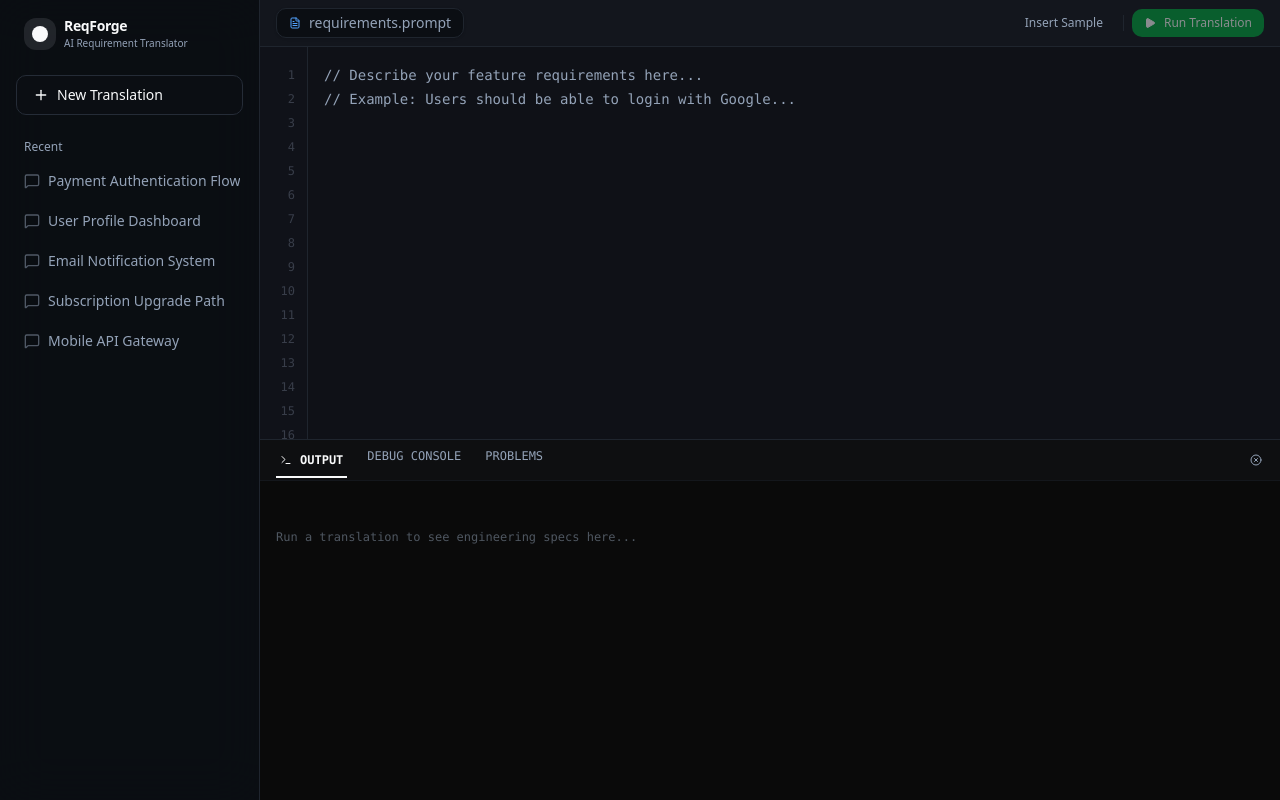
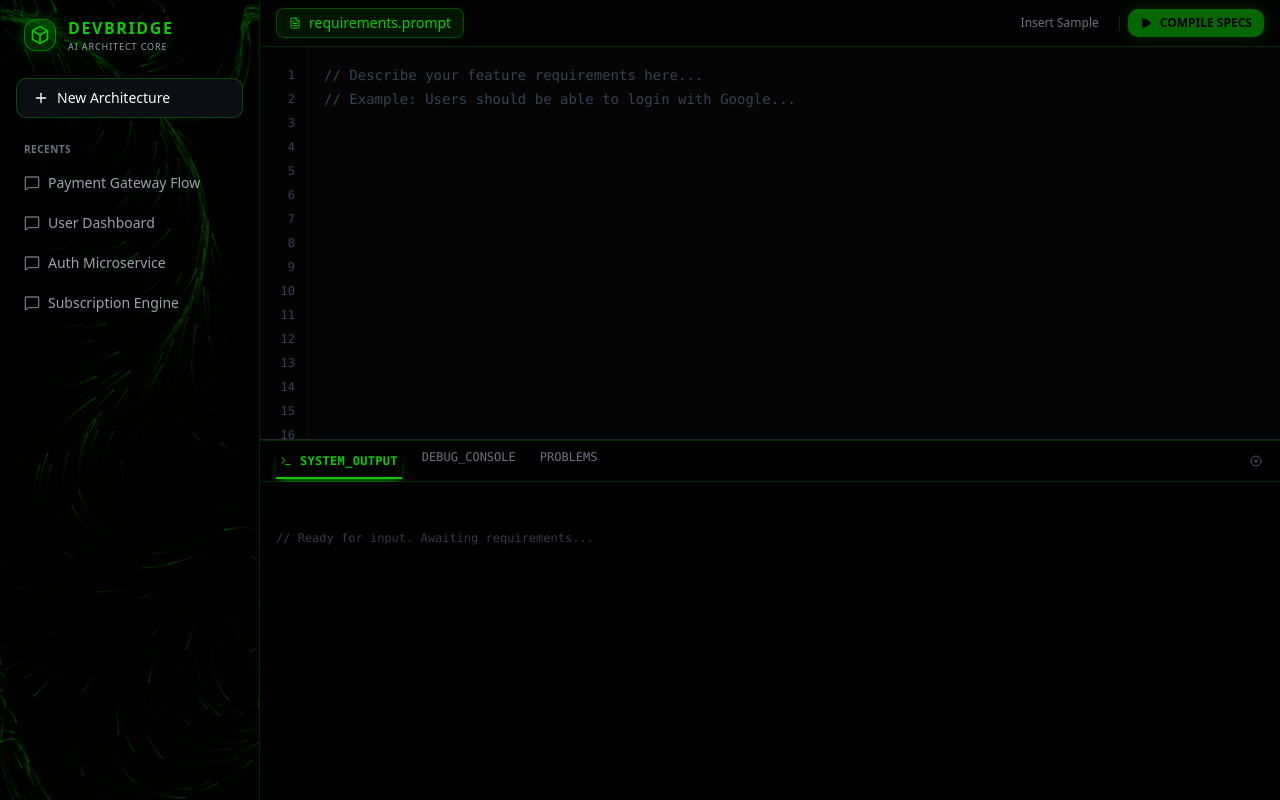
Before and after one commit to notfawkes/Marauders-Of-ML, a Next.js app in the folder reqforge/: page / in a window 1280 px wide. Built offline with nearby package versions, Linux system fonts and the light colour scheme.

Commit message:
Revamped the whole UI with the color theme of black and green

```diff
--- a/reqforge/src/components/AIOutput.tsx
+++ b/reqforge/src/components/AIOutput.tsx
@@ -11,79 +11,79 @@ interface AIOutputProps {
 
 export function AIOutput({ loading, data }: AIOutputProps) {
     return (
-        <div className="flex h-full flex-col bg-[#0a0a0a] text-xs font-mono">
+        <div className="flex h-full flex-col bg-black text-xs font-mono border-t border-[#08CB00]/20">
             {/* Terminal Header */}
-            <div className="flex items-center justify-between border-b border-border/40 bg-muted/20 px-4 py-2">
+            <div className="flex items-center justify-between border-b border-[#08CB00]/20 bg-black px-4 py-2">
                 <div className="flex items-center gap-4">
-                    <div className="flex items-center gap-2 border-b-2 border-primary px-1 pb-2 -mb-2.5 text-foreground">
+                    <div className="flex items-center gap-2 border-b-2 border-[#08CB00] px-1 pb-2 -mb-2.5 text-[#08CB00] shadow-[0_4px_10px_-4px_#08CB00]">
                         <Terminal className="h-3 w-3" />
-                        <span className="font-semibold">OUTPUT</span>
+                        <span className="font-semibold tracking-wide">SYSTEM_OUTPUT</span>
                     </div>
-                    <div className="px-1 text-muted-foreground pb-2 cursor-pointer hover:text-foreground">DEBUG CONSOLE</div>
-                    <div className="px-1 text-muted-foreground pb-2 cursor-pointer hover:text-foreground">PROBLEMS</div>
+                    <div className="px-1 text-gray-500 pb-2 cursor-pointer hover:text-[#08CB00] transition-colors">DEBUG_CONSOLE</div>
+                    <div className="px-1 text-gray-500 pb-2 cursor-pointer hover:text-[#08CB00] transition-colors">PROBLEMS</div>
                 </div>
                 <div className="flex items-center gap-2">
-                    <Button variant="ghost" size="icon" className="h-4 w-4 text-muted-foreground hover:text-foreground">
+                    <Button variant="ghost" size="icon" className="h-4 w-4 text-gray-600 hover:text-[#08CB00]">
                         <XCircle className="h-3 w-3" />
                     </Button>
                 </div>
             </div>
 
             {/* Terminal Body */}
-            <ScrollArea className="flex-1 p-4">
+            <ScrollArea className="flex-1 p-4 bg-black">
                 {loading ? (
-                    <div className="space-y-1 text-muted-foreground animate-pulse">
-                        <p>Running translation task...</p>
-                        <p> Analyzing requirements...</p>
-                        <p> &gt; Parsing user intent...</p>
+                    <div className="space-y-1 text-[#08CB00] animate-pulse">
+                        <p>&gt; Initializing DevBridge AI core...</p>
+                        <p>&gt; Analyzing requirements graph...</p>
+                        <p>&gt; Generating architecture specs...</p>
                     </div>
                 ) : !data ? (
-                    <div className="h-20 flex items-center text-muted-foreground/50">
-                        <p>Run a translation to see engineering specs here...</p>
+                    <div className="h-20 flex items-center text-gray-500/50">
+                        <p className="font-mono">// Ready for input. Awaiting requirements...</p>
                     </div>
                 ) : (
                     <div className="space-y-6">
                         {/* Section: User Stories */}
                         <div className="space-y-2">
-                            <div className="flex items-center gap-2 text-green-400 font-bold border-b border-white/10 pb-1 mb-2">
+                            <div className="flex items-center gap-2 text-[#08CB00] font-bold border-b border-[#08CB00]/20 pb-1 mb-2">
                                 <Check className="h-3 w-3" />
-                                <span>USER STORIES GENERATED</span>
+                                <span>USER_STORIES.JSON</span>
                             </div>
-                            <ul className="space-y-1 pl-4 text-muted-foreground">
-                                <li>[frontend] As a user, I want to authenticate via OTP so I can access the system securely.</li>
-                                <li>[frontend] As a user, I want to reset my password using a verified email link.</li>
-                                <li>[backend] As a system, I want to issue JWT tokens upon successful login.</li>
+                            <ul className="space-y-1 pl-4 text-gray-300">
+                                <li><span className="text-gray-600">01.</span> As a user, I want to authenticate via OTP so I can access the system securely.</li>
+                                <li><span className="text-gray-600">02.</span> As a user, I want to reset my password using a verified email link.</li>
+                                <li><span className="text-gray-600">03.</span> As a system, I want to issue JWT tokens upon successful login.</li>
                             </ul>
                         </div>
 
                         {/* Section: APIs */}
                         <div className="space-y-2">
-                            <div className="flex items-center gap-2 text-blue-400 font-bold border-b border-white/10 pb-1 mb-2">
+                            <div className="flex items-center gap-2 text-[#08CB00] font-bold border-b border-[#08CB00]/20 pb-1 mb-2">
                                 <Code className="h-3 w-3" />
-                                <span>API ENDPOINTS DETECTED</span>
+                                <span>API_ENDPOINTS.YAML</span>
                             </div>
                             <div className="space-y-1 pl-4">
-                                <div className="flex gap-2"><span className="text-yellow-500 w-12">POST</span> <span>/auth/login-otp</span></div>
-                                <div className="flex gap-2"><span className="text-yellow-500 w-12">POST</span> <span>/auth/verify-otp</span></div>
-                                <div className="flex gap-2"><span className="text-green-500 w-12">GET</span> <span>/user/profile</span></div>
+                                <div className="flex gap-2"><span className="text-[#08CB00] font-bold w-12">POST</span> <span className="text-gray-300">/auth/login-otp</span></div>
+                                <div className="flex gap-2"><span className="text-[#08CB00] font-bold w-12">POST</span> <span className="text-gray-300">/auth/verify-otp</span></div>
+                                <div className="flex gap-2"><span className="text-cyan-500 font-bold w-12">GET</span> <span className="text-gray-300">/user/profile</span></div>
                             </div>
                         </div>
 
                         {/* Section: Edge Cases */}
                         <div className="space-y-2">
-                            <div className="flex items-center gap-2 text-amber-500 font-bold border-b border-white/10 pb-1 mb-2">
+                            <div className="flex items-center gap-2 text-amber-500 font-bold border-b border-amber-500/20 pb-1 mb-2">
                                 <AlertTriangle className="h-3 w-3" />
-                                <span>EDGE CASES & RISKS</span>
+                                <span>EDGE_CASES.MD</span>
                             </div>
-                            <ul className="space-y-1 pl-4 text-red-300/80">
-                                <li>[risk - high] OTP expiration or replay attacks.</li>
-                                <li>[risk - med] Token revocation on password reset not handled.</li>
-                                <li>[perf] Rate limiting missing on auth endpoints.</li>
+                            <ul className="space-y-1 pl-4 text-amber-200/80">
+                                <li>[WARN] OTP expiration or replay attacks.</li>
+                                <li>[WARN] Token revocation on password reset not handled.</li>
+                                <li>[PERF] Rate limiting missing on auth endpoints.</li>
                             </ul>
                         </div>
 
-                        <div className="pt-4 text-green-500">
-                            &gt; Translation complete. 3 stories, 3 endpoints, 3 risks identified.
+                        <div className="pt-4 text-[#08CB00] border-t border-[#08CB00]/10 mt-4">
+                            &gt; Process completed successfully. Artifacts generated.
                         </div>
                     </div>
                 )}
--- /dev/null
+++ b/reqforge/src/components/NeuralBackground.tsx
@@ -0,0 +1,204 @@
+"use client"
+
+import React, { useEffect, useRef } from "react";
+import { cn } from "@/lib/utils";
+
+interface NeuralBackgroundProps {
+    className?: string;
+    /**
+     * Color of the particles.
+     * Defaults to a cyan/indigo mix if not specified.
+     */
+    color?: string;
+    /**
+     * The opacity of the trails (0.0 to 1.0).
+     * Lower = longer trails. Higher = shorter trails.
+     * Default: 0.1
+     */
+    trailOpacity?: number;
+    /**
+     * Number of particles. Default: 800
+     */
+    particleCount?: number;
+    /**
+     * Speed multiplier. Default: 1
+     */
+    speed?: number;
+}
+
+export default function NeuralBackground({
+    className,
+    color = "#6366f1", // Default Indigo
+    trailOpacity = 0.15,
+    particleCount = 600,
+    speed = 1,
+}: NeuralBackgroundProps) {
+    const canvasRef = useRef<HTMLCanvasElement>(null);
+    const containerRef = useRef<HTMLDivElement>(null);
+
+    useEffect(() => {
+        const canvas = canvasRef.current;
+        const container = containerRef.current;
+        if (!canvas || !container) return;
+
+        const ctx = canvas.getContext("2d");
+        if (!ctx) return;
+
+        // --- CONFIGURATION ---
+        let width = container.clientWidth;
+        let height = container.clientHeight;
+        let particles: Particle[] = [];
+        let animationFrameId: number;
+        let mouse = { x: -1000, y: -1000 }; // Start off-screen
+
+        // --- PARTICLE CLASS ---
+        class Particle {
+            x: number;
+            y: number;
+            vx: number;
+            vy: number;
+            age: number;
+            life: number;
+
+            constructor() {
+                this.x = Math.random() * width;
+                this.y = Math.random() * height;
+                this.vx = 0;
+                this.vy = 0;
+                this.age = 0;
+                // Random lifespan to create natural recycling
+                this.life = Math.random() * 200 + 100;
+            }
+
+            update() {
+                // 1. Flow Field Math (Simplex-ish noise)
+                // We calculate an angle based on position to create the "flow"
+                const angle = (Math.cos(this.x * 0.005) + Math.sin(this.y * 0.005)) * Math.PI;
+
+                // 2. Add force from flow field
+                this.vx += Math.cos(angle) * 0.2 * speed;
+                this.vy += Math.sin(angle) * 0.2 * speed;
+
+                // 3. Mouse Repulsion/Attraction
+                const dx = mouse.x - this.x;
+                const dy = mouse.y - this.y;
+                const distance = Math.sqrt(dx * dx + dy * dy);
+                const interactionRadius = 150;
+
+                if (distance < interactionRadius) {
+                    const force = (interactionRadius - distance) / interactionRadius;
+                    // Push away
+                    this.vx -= dx * force * 0.05;
+                    this.vy -= dy * force * 0.05;
+                }
+
+                // 4. Apply Velocity & Friction
+                this.x += this.vx;
+                this.y += this.vy;
+                this.vx *= 0.95; // Friction to stop infinite acceleration
+                this.vy *= 0.95;
+
+                // 5. Aging
+                this.age++;
+                if (this.age > this.life) {
+                    this.reset();
+                }
+
+                // 6. Wrap around screen
+                if (this.x < 0) this.x = width;
+                if (this.x > width) this.x = 0;
+                if (this.y < 0) this.y = height;
+                if (this.y > height) this.y = 0;
+            }
+
+            reset() {
+                this.x = Math.random() * width;
+                this.y = Math.random() * height;
+                this.vx = 0;
+                this.vy = 0;
+                this.age = 0;
+                this.life = Math.random() * 200 + 100;
+            }
+
+            draw(context: CanvasRenderingContext2D) {
+                context.fillStyle = color;
+                // Fade in and out based on age
+                const alpha = 1 - Math.abs((this.age / this.life) - 0.5) * 2;
+                context.globalAlpha = alpha;
+                context.fillRect(this.x, this.y, 1.5, 1.5); // Tiny dots are faster than arcs
+            }
+        }
+
+        // --- INITIALIZATION ---
+        const init = () => {
+            // Handle High-DPI screens (Retina)
+            const dpr = window.devicePixelRatio || 1;
+            canvas.width = width * dpr;
+            canvas.height = height * dpr;
+            ctx.scale(dpr, dpr);
+            canvas.style.width = `${width}px`;
+            canvas.style.height = `${height}px`;
+
+            particles = [];
+            for (let i = 0; i < particleCount; i++) {
+                particles.push(new Particle());
+            }
+        };
+
+        // --- ANIMATION LOOP ---
+        const animate = () => {
+            // "Fade" effect: Instead of clearing the canvas, we draw a semi-transparent rect
+            // This creates the "Trails" look.
+            // We use the background color of the parent or a dark overlay.
+            // Assuming dark mode for this effect usually:
+            ctx.fillStyle = `rgba(0, 0, 0, ${trailOpacity})`;
+            ctx.fillRect(0, 0, width, height);
+
+            particles.forEach((p) => {
+                p.update();
+                p.draw(ctx);
+            });
+
+            animationFrameId = requestAnimationFrame(animate);
+        };
+
+        // --- EVENT LISTENERS ---
+        const handleResize = () => {
+            width = container.clientWidth;
+            height = container.clientHeight;
+            init();
+        };
+
+        const handleMouseMove = (e: MouseEvent) => {
+            const rect = canvas.getBoundingClientRect();
+            mouse.x = e.clientX - rect.left;
+            mouse.y = e.clientY - rect.top;
+        };
+
+        const handleMouseLeave = () => {
+            mouse.x = -1000;
+            mouse.y = -1000;
+        }
+
+        // Start
+        init();
+        animate();
+
+        window.addEventListener("resize", handleResize);
+        container.addEventListener("mousemove", handleMouseMove);
+        container.addEventListener("mouseleave", handleMouseLeave);
+
+        return () => {
+            window.removeEventListener("resize", handleResize);
+            container.removeEventListener("mousemove", handleMouseMove);
+            container.removeEventListener("mouseleave", handleMouseLeave);
+            cancelAnimationFrame(animationFrameId);
+        };
+    }, [color, trailOpacity, particleCount, speed]);
+
+    return (
+        <div ref={containerRef} className={cn("relative w-full h-full bg-black overflow-hidden", className)}>
+            <canvas ref={canvasRef} className="block w-full h-full" />
+        </div>
+    );
+}
--- a/reqforge/src/components/RequirementInput.tsx
+++ b/reqforge/src/components/RequirementInput.tsx
@@ -18,40 +18,40 @@ export function RequirementInput({ onGenerate, isGenerating }: RequirementInputP
     }
 
     return (
-        <div className="flex h-full flex-col">
+        <div className="flex h-full flex-col bg-[#050505]">
             {/* Editor Header / Toolbar */}
-            <div className="flex items-center justify-between border-b bg-muted/40 px-4 py-2">
+            <div className="flex items-center justify-between border-b border-[#08CB00]/20 bg-black/50 px-4 py-2">
                 <div className="flex items-center gap-2">
-                    <div className="flex items-center gap-2 rounded-md bg-background border px-3 py-1 text-sm text-muted-foreground shadow-sm">
-                        <FileText className="h-3 w-3 text-blue-400" />
+                    <div className="flex items-center gap-2 rounded-sm bg-[#08CB00]/10 border border-[#08CB00]/30 px-3 py-1 text-sm text-[#08CB00] shadow-[0_0_10px_rgba(8,203,0,0.1)]">
+                        <FileText className="h-3 w-3" />
                         <span>requirements.prompt</span>
                     </div>
                 </div>
 
                 <div className="flex items-center gap-2">
-                    <Button variant="ghost" size="sm" onClick={handleSample} className="h-7 text-xs text-muted-foreground hover:text-foreground">
+                    <Button variant="ghost" size="sm" onClick={handleSample} className="h-7 text-xs text-gray-500 hover:text-[#08CB00] hover:bg-[#08CB00]/10">
                         Insert Sample
                     </Button>
-                    <div className="h-4 w-[1px] bg-border" />
+                    <div className="h-4 w-[1px] bg-[#08CB00]/20" />
                     <Button
                         size="sm"
                         onClick={() => onGenerate(input)}
                         disabled={!input || isGenerating}
-                        className="h-7 bg-green-600 hover:bg-green-700 text-white gap-2 text-xs"
+                        className="h-7 bg-[#08CB00] hover:bg-[#08CB00]/80 text-black font-bold gap-2 text-xs shadow-[0_0_15px_rgba(8,203,0,0.4)] transition-all hover:scale-105"
                     >
                         {isGenerating ? (
                             <Sparkles className="h-3 w-3 animate-spin" />
                         ) : (
                             <Play className="h-3 w-3 fill-current" />
                         )}
-                        Run Translation
+                        COMPILE SPECS
                     </Button>
                 </div>
             </div>
 
             {/* Editor Body */}
-            <div className="relative flex-1 bg-[#0f1117]">
-                <div className="absolute left-0 top-0 bottom-0 w-12 border-r bg-muted/10 flex flex-col items-end pt-4 pr-3 text-xs text-muted-foreground/30 font-mono select-none">
+            <div className="relative flex-1 bg-[#050505]">
+                <div className="absolute left-0 top-0 bottom-0 w-12 border-r border-[#08CB00]/10 bg-black/40 flex flex-col items-end pt-4 pr-3 text-xs text-gray-700 font-mono select-none">
                     {Array.from({ length: 20 }).map((_, i) => (
                         <div key={i} className="leading-6">{i + 1}</div>
                     ))}
@@ -61,7 +61,7 @@ export function RequirementInput({ onGenerate, isGenerating }: RequirementInputP
                     onChange={(e) => setInput(e.target.value)}
                     placeholder="// Describe your feature requirements here...
 // Example: Users should be able to login with Google..."
-                    className="h-full w-full resize-none border-0 bg-transparent p-4 pl-16 font-mono text-sm leading-6 focus-visible:ring-0 text-gray-300"
+                    className="h-full w-full resize-none border-0 bg-transparent p-4 pl-16 font-mono text-sm leading-6 focus-visible:ring-0 text-gray-300 placeholder:text-gray-700"
                 />
             </div>
         </div>
--- a/reqforge/src/components/Sidebar.tsx
+++ b/reqforge/src/components/Sidebar.tsx
@@ -1,40 +1,60 @@
+"use client"
+
 import { Button } from "@/components/ui/button"
 import { ScrollArea } from "@/components/ui/scroll-area"
-import { Plus, MessageSquare } from "lucide-react"
+import { Plus, MessageSquare, Box } from "lucide-react"
+import NeuralBackground from "@/components/NeuralBackground"
 
 export function Sidebar() {
     return (
-        <div className="flex h-full w-[260px] flex-col border-r bg-background/50 backdrop-blur-xl">
+        <div className="relative flex h-full w-[260px] flex-col border-r border-[#08CB00]/20 bg-black">
+
+            {/* Background Effect Layer */}
+            <div className="absolute inset-0 z-0">
+                <NeuralBackground
+                    color="#08CB00"
+                    speed={0.5}
+                    particleCount={400}
+                    trailOpacity={0.2}
+                />
+                {/* Overlay to ensure text readability */}
+                <div className="absolute inset-0 bg-black/60" />
+            </div>
+
+            {/* Content Layer */}
+            <div className="relative z-10 flex h-full flex-col">
                 <div className="p-4">
-                <div className="mb-6 flex items-center gap-2 px-2">
-                    <div className="flex h-8 w-8 items-center justify-center rounded-lg bg-primary/10">
-                        <div className="h-4 w-4 rounded-sm bg-primary" />
+                    <div className="mb-6 flex items-center gap-3 px-2">
+                        <div className="flex h-8 w-8 items-center justify-center rounded-lg bg-[#08CB00]/20 border border-[#08CB00]/50 shadow-[0_0_15px_rgba(8,203,0,0.3)]">
+                            <Box className="h-5 w-5 text-[#08CB00]" />
                         </div>
                         <div>
-                        <h1 className="text-sm font-semibold tracking-tight">ReqForge</h1>
-                        <p className="text-[10px] text-muted-foreground">AI Requirement Translator</p>
+                            <h1 className="text-base font-bold tracking-widest text-[#08CB00]">DEVBRIDGE</h1>
+                            <p className="text-[9px] text-muted-foreground uppercase tracking-widest">AI Architect Core</p>
                         </div>
                     </div>
-                <Button className="w-full justify-start gap-2" variant="outline">
+                    <Button className="w-full justify-start gap-2 border-[#08CB00]/30 hover:bg-[#08CB00]/10 hover:text-[#08CB00]" variant="outline">
                         <Plus className="h-4 w-4" />
-                    New Translation
+                        New Architecture
                     </Button>
                 </div>
+
                 <ScrollArea className="flex-1 px-2">
                     <div className="space-y-1 p-2">
-                    <p className="px-2 text-xs font-medium text-muted-foreground mb-2">Recent</p>
-                    {["Payment Authentication Flow", "User Profile Dashboard", "Email Notification System", "Subscription Upgrade Path", "Mobile API Gateway"].map((item, i) => (
+                        <p className="px-2 text-[10px] font-bold uppercase text-muted-foreground/70 mb-2 tracking-wider">Recents</p>
+                        {["Payment Gateway Flow", "User Dashboard", "Auth Microservice", "Subscription Engine"].map((item, i) => (
                             <Button
                                 key={i}
                                 variant="ghost"
-                            className="w-full justify-start gap-2 h-9 px-2 text-sm font-normal text-muted-foreground hover:text-foreground"
+                                className="w-full justify-start gap-2 h-9 px-2 text-sm font-normal text-gray-400 hover:text-[#08CB00] hover:bg-[#08CB00]/5 transition-colors"
                             >
-                            <MessageSquare className="h-4 w-4 opacity-50" />
+                                <MessageSquare className="h-4 w-4 opacity-70" />
                                 <span className="truncate">{item}</span>
                             </Button>
                         ))}
                     </div>
                 </ScrollArea>
             </div>
+        </div>
     )
 }
```
Also changed, not shown: reqforge/DEVBRIDGE.png (added). Lines whose indentation alone changed are shown as unchanged.
